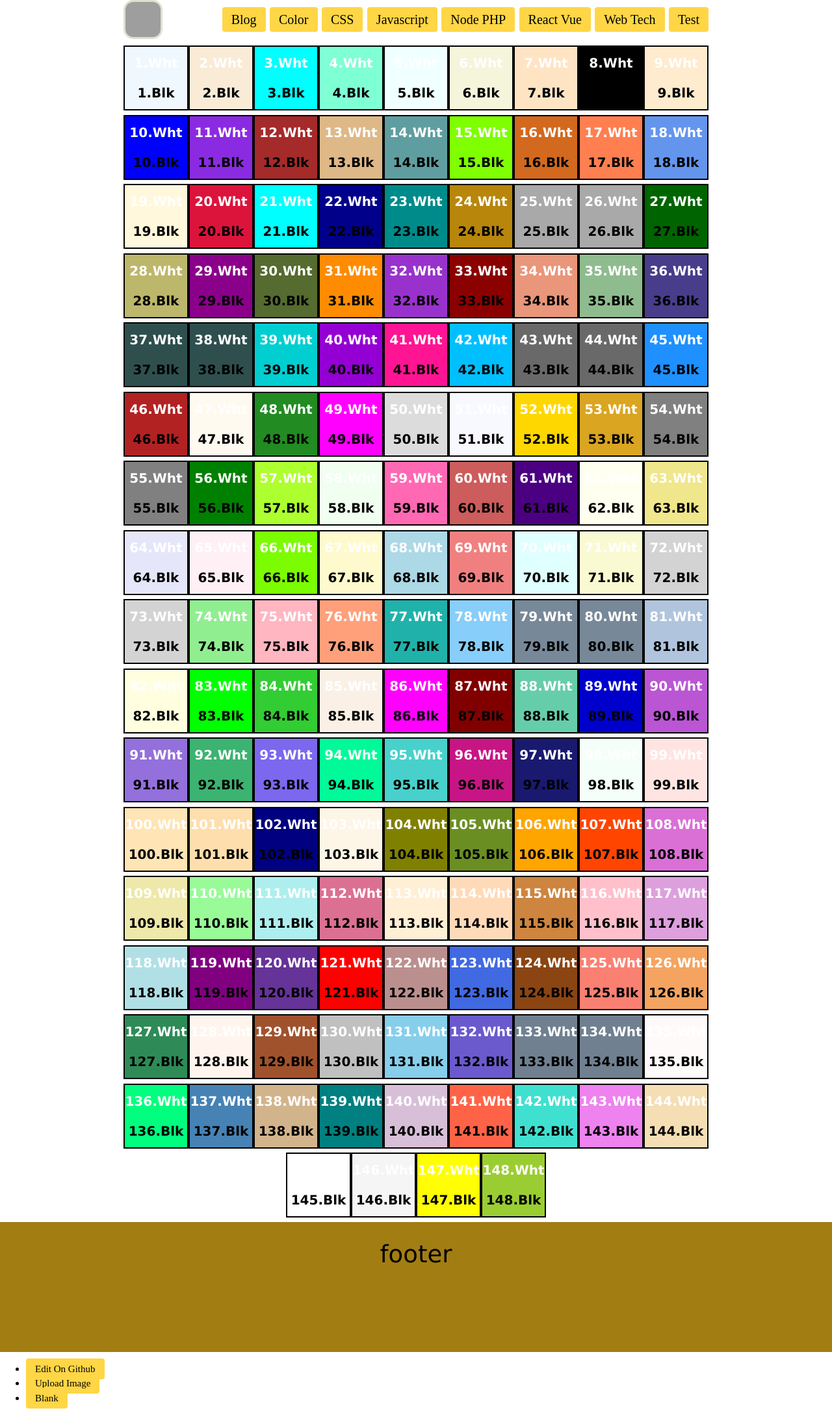
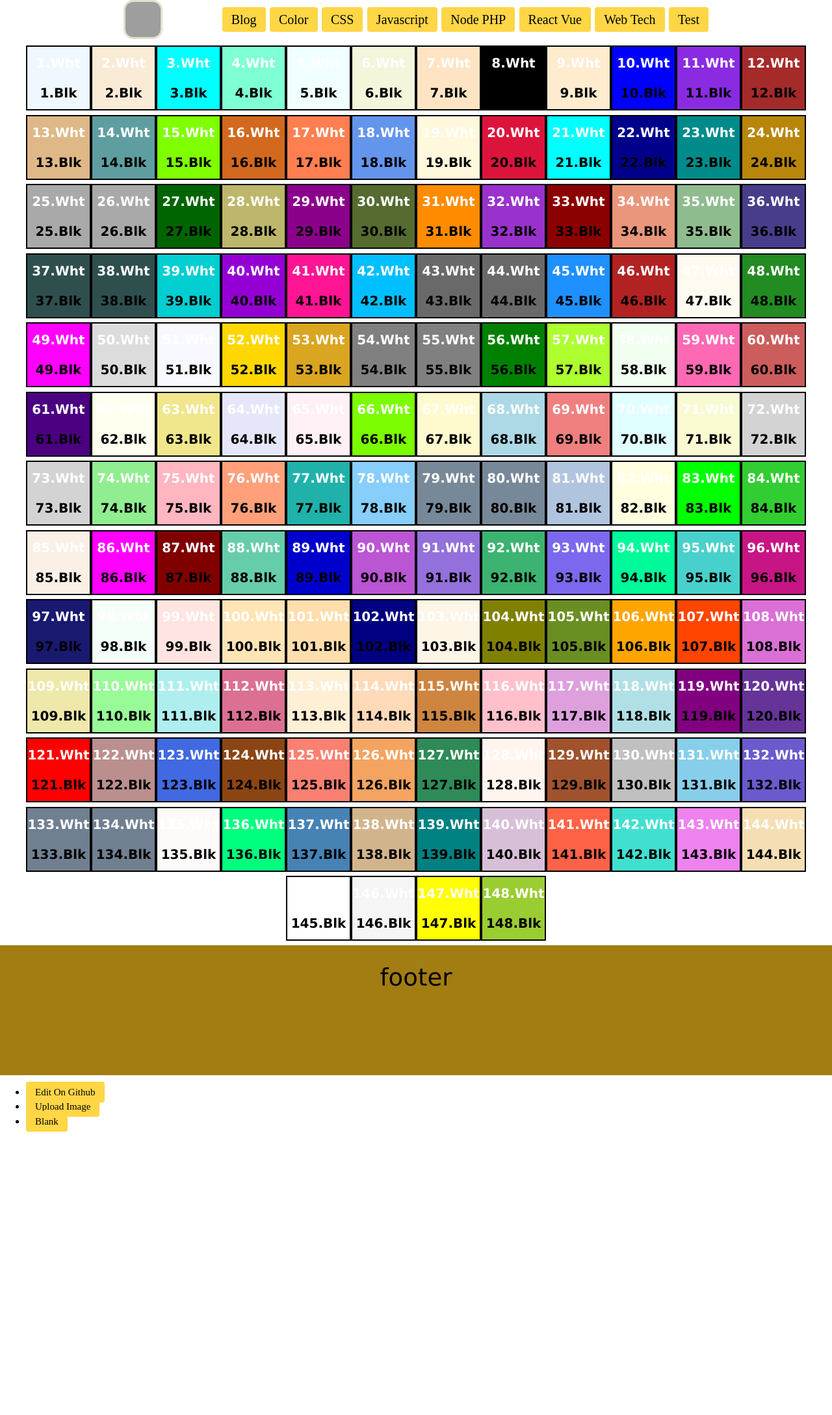
Before and after one commit to rfd3344a/rfd3344.github.io, a Jekyll site: the page built from pages/colortable.html, in a window 1280 px wide. Shown: the whole page at 65% size. Built offline with Jekyll 4.4.1, drawn with Linux system fonts in a browser that asks for light colours; some web fonts are replaced; after the commit the page ends 1752 px from its top, so only the background shows below that; grey boxes are pictures that could not be loaded.

Commit message:
Update colortable.html

```diff
--- a/pages/colortable.html
+++ b/pages/colortable.html
@@ -11,6 +11,7 @@ published: true
    width: 100%;
    margin: 0 auto;
    text-align: center;
+   max-width: unset;
 }
 #ColorTable div{
 	width: 100px;
```
